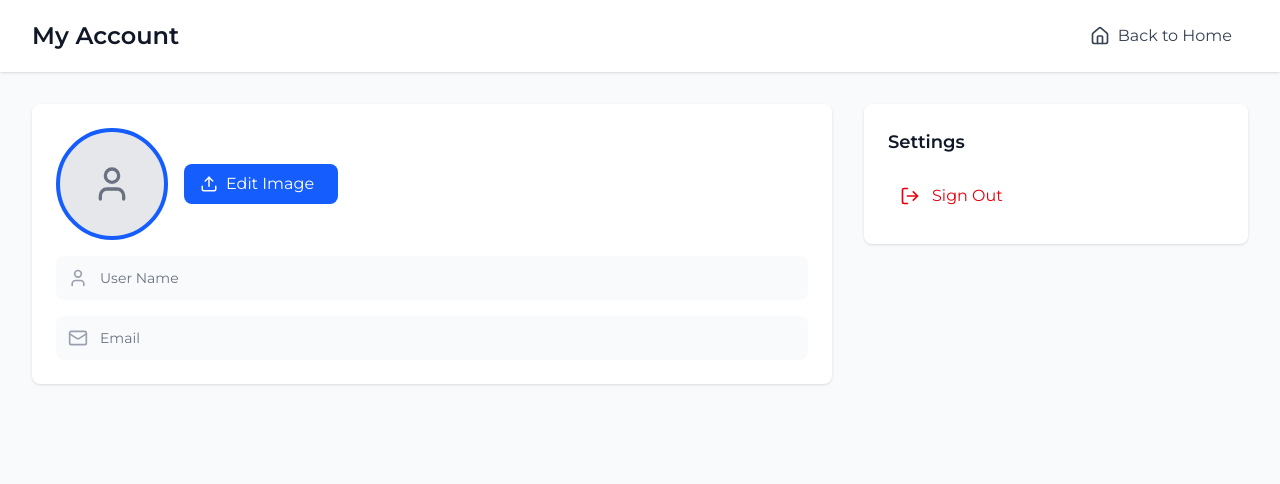
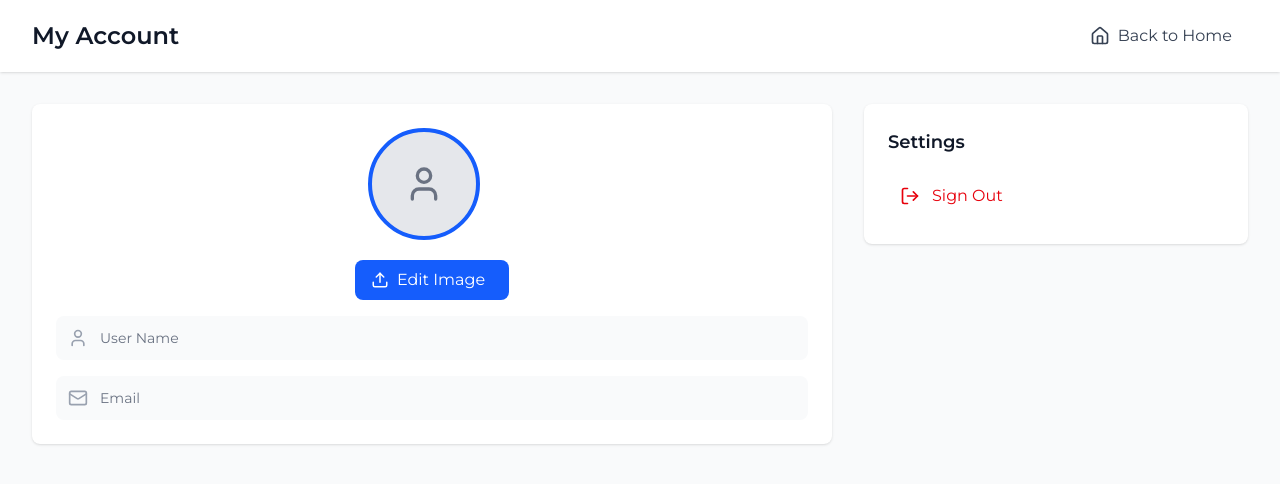
Before and after one commit to sarangpachari/chat4me-client, a React (Vite) app: page /account in a window 1280 px wide. Shown: the top 484 px of the page. Built offline with nearby package versions, Linux system fonts and the light colour scheme; no server answers; a web font is replaced by a local one.

Commit message:
edit image UI changes

```diff
--- a/src/pages/Account.jsx
+++ b/src/pages/Account.jsx
@@ -128,7 +128,7 @@ function Account() {
         <div className="grid grid-cols-1 lg:grid-cols-3 gap-8">
           <div className="lg:col-span-2">
             <div className="bg-white rounded-lg shadow p-6">
-              <div className="flex items-center space-x-4">
+              <div className="flex items-center justify-center flex-col gap-5 space-x-4">
                 {/* Profile Image or User Icon */}
                 {myDetails?.profileImg ? (
                   <img
```
